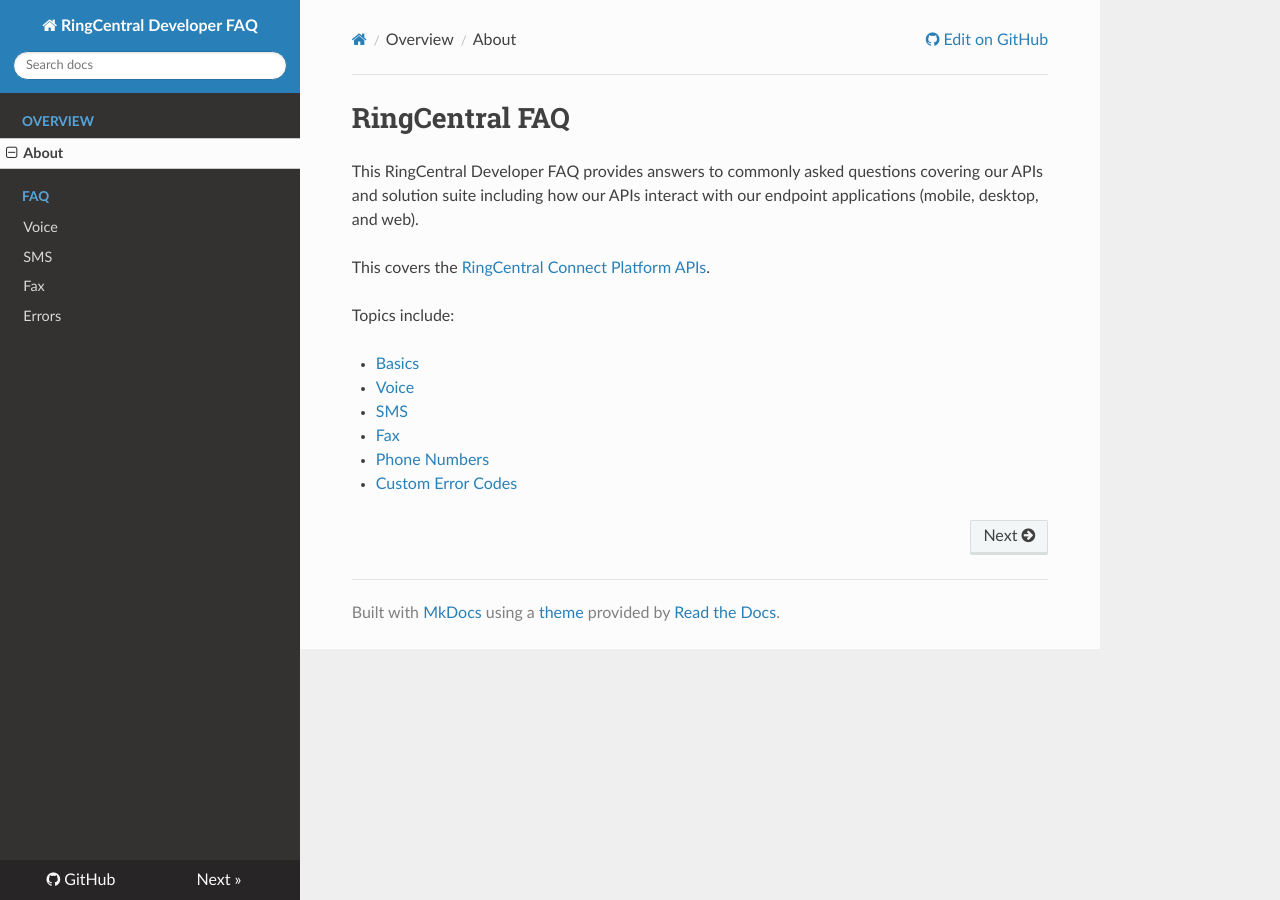
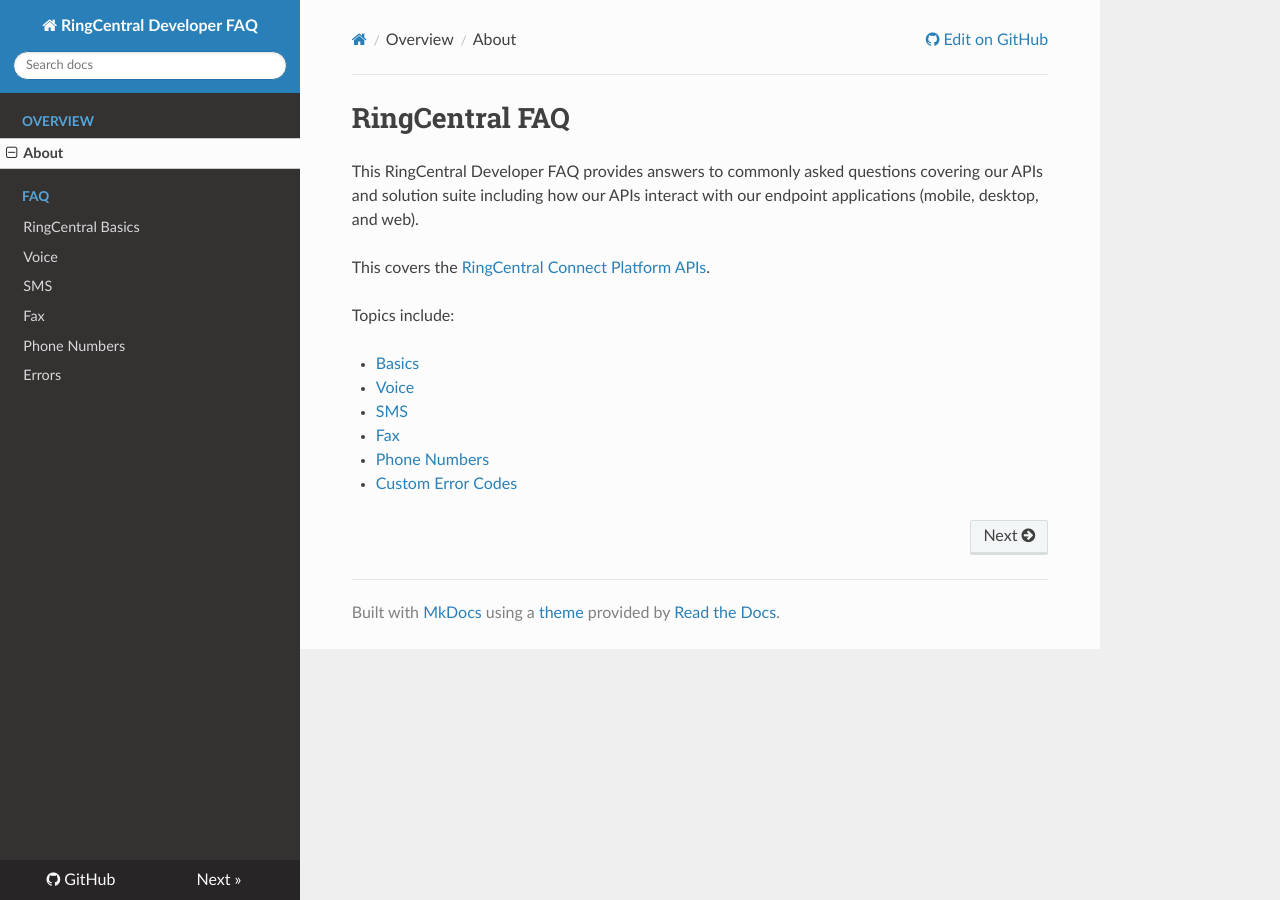
Before and after one commit to ringcentral/ringcentral-faq, an MkDocs documentation site: the page built from docs/index.md, in a window 1280 px wide. Built offline with MkDocs 1.6.1, drawn with Linux system fonts in a browser that asks for light colours; nearby versions of some CDN libraries; old or Windows-style settings are respelled for this version of MkDocs.

Commit message:
update links

```diff
--- a/docs/index.md
+++ b/docs/index.md
@@ -10,5 +10,5 @@
 * [Voice](voice.md)
 * [SMS](sms.md)
 * [Fax](fax.md)
-* [Phone Numbers](phone-numbers.md)
+* [Phone Numbers](phone_numbers.md)
 * [Custom Error Codes](errors.md)
--- a/mkdocs.yml
+++ b/mkdocs.yml
@@ -6,7 +6,9 @@
 pages:
 # Introduction:
 - ['index.md', 'Overview', 'About']
+- ['basics.md', 'FAQ', 'RingCentral Basics']
 - ['voice.md', 'FAQ', 'Voice']
 - ['sms.md', 'FAQ', 'SMS']
 - ['fax.md', 'FAQ', 'Fax']
+- ['phone_numbers.md', 'FAQ', 'Phone Numbers']
 - ['errors.md', 'FAQ', 'Errors']
```
Also changed, not shown: docs/phone_numbers.md (renamed from docs/phone-numbers.md).
